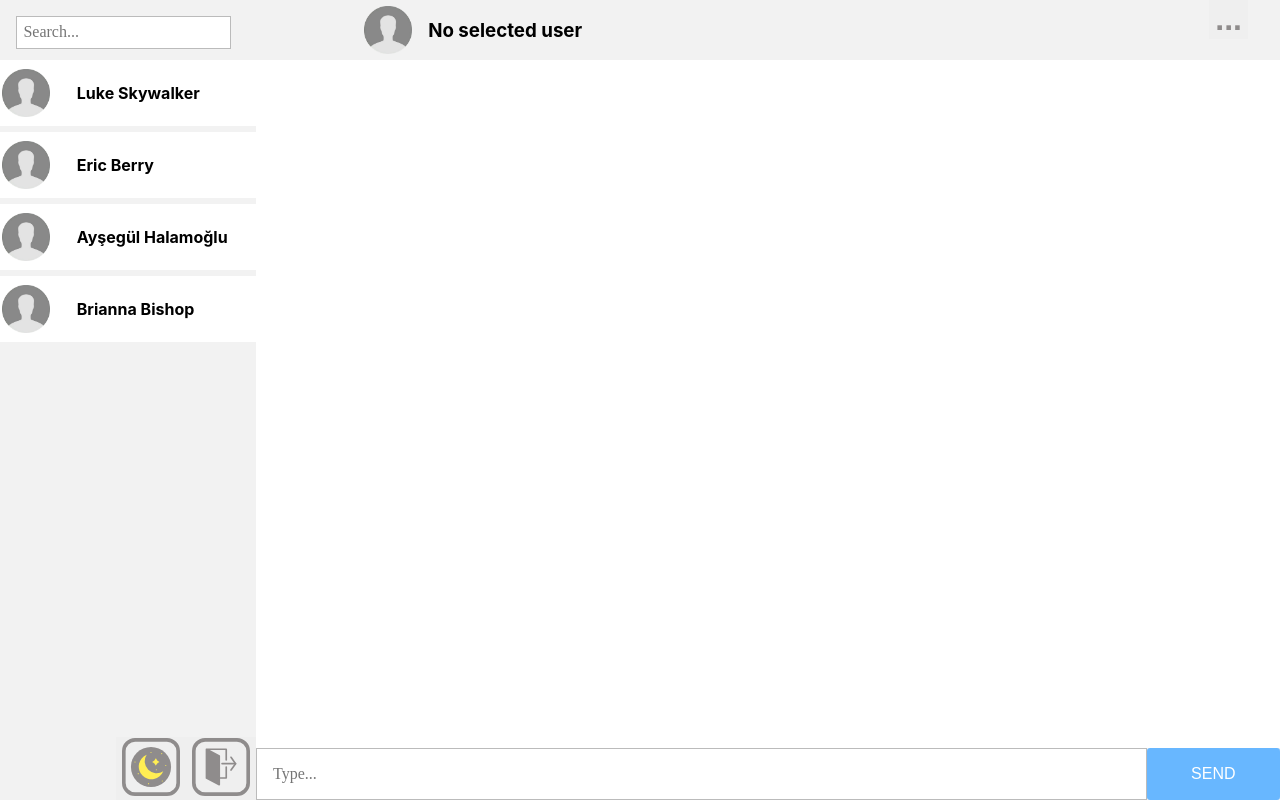
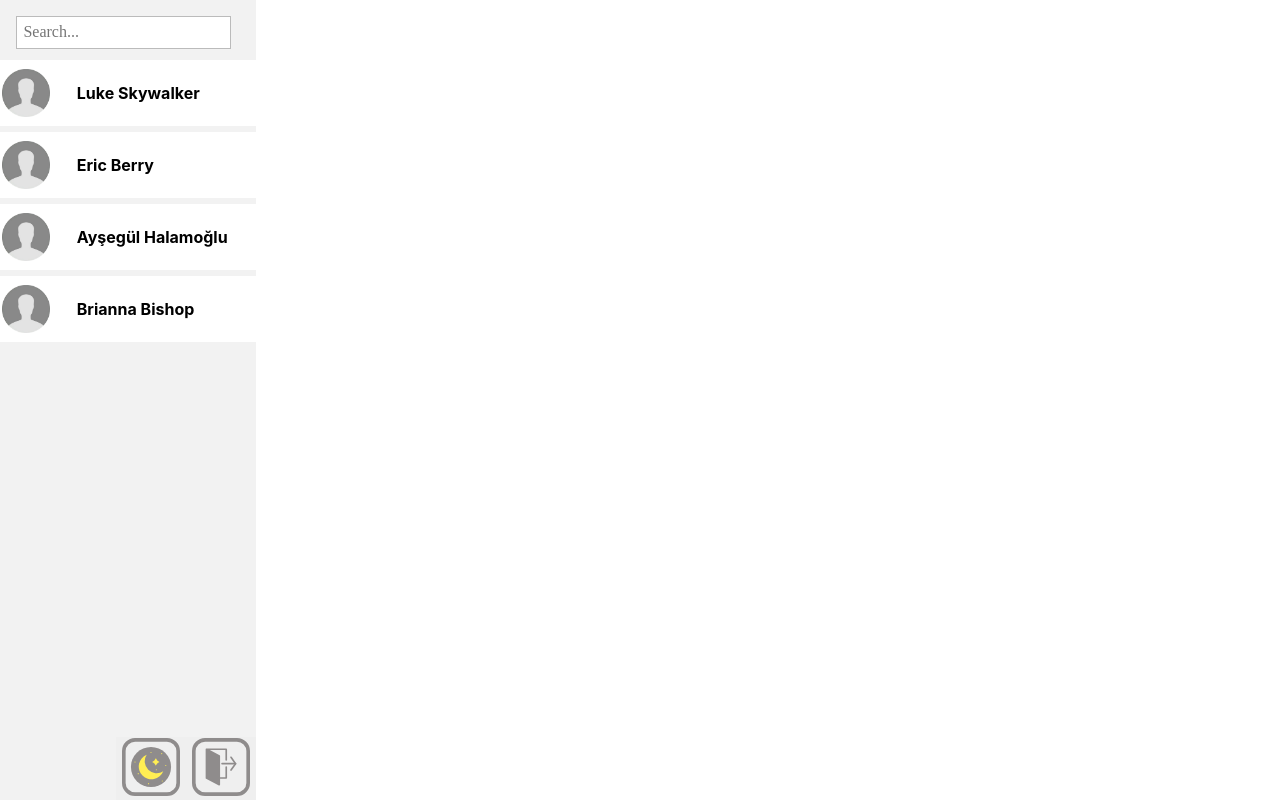
Before and after one commit to aysegulHalamoglu/chat-app, a React (Create React App) app: page /#/chat in a window 1280 px wide. Both pictures are taken after typing "Sample", "Sample", "Sample" into the empty fields and a click on the button "LOGIN". Built offline with nearby package versions, Linux system fonts and the light colour scheme.

Commit message:
[UPDATE] more button issue fiexed

```diff
--- a/src/App.js
+++ b/src/App.js
@@ -46,6 +46,9 @@ function App() {
   const handleCancel = () => {
     setClickedMore(false);
   };
+  useEffect(() => {
+    handleCancel();
+  }, [selectedUser]);
 
   useEffect(() => {
     const usernameFromStorage = localStorage.getItem("chat_app_user");
--- a/src/pages/Chat/Chat.js
+++ b/src/pages/Chat/Chat.js
@@ -9,7 +9,7 @@ import UserHeader from "./components/RightSide/UserHeader";
 import { LoginContext } from "../../context/LoginContext";
 import UserProfile from "../UserProfile";
 export default function Chat() {
-  const { clickedMore } = useContext(LoginContext);
+  const { clickedMore, selectedUser } = useContext(LoginContext);
   const [search, setSearch] = useState("");
 
   return (
@@ -20,7 +20,8 @@ export default function Chat() {
         <Settings />
       </div>
       <div className="right-side">
-        {clickedMore == true ? (
+        {selectedUser ? (
+          clickedMore === true ? (
             <UserProfile />
           ) : (
             <>
@@ -28,7 +29,8 @@ export default function Chat() {
               <Messages />
               <MessageInput />
             </>
-        )}
+          )
+        ) : null}
       </div>
     </div>
   );
--- a/src/pages/UserProfile/UserProfile.js
+++ b/src/pages/UserProfile/UserProfile.js
@@ -21,7 +21,7 @@ export default function UserProfile() {
           <img className="profilePic" src={profilePic} alt="profile" />
         </div>
         <span className="profileName">
-          {selectedUser.first_name} {selectedUser.last_name}
+          {`${selectedUser.first_name} ${selectedUser.last_name}`}
         </span>
         <span className="lastSeen">Last seen 2 hours ago</span>
       </div>
```
Lines whose indentation alone changed are shown as unchanged.
